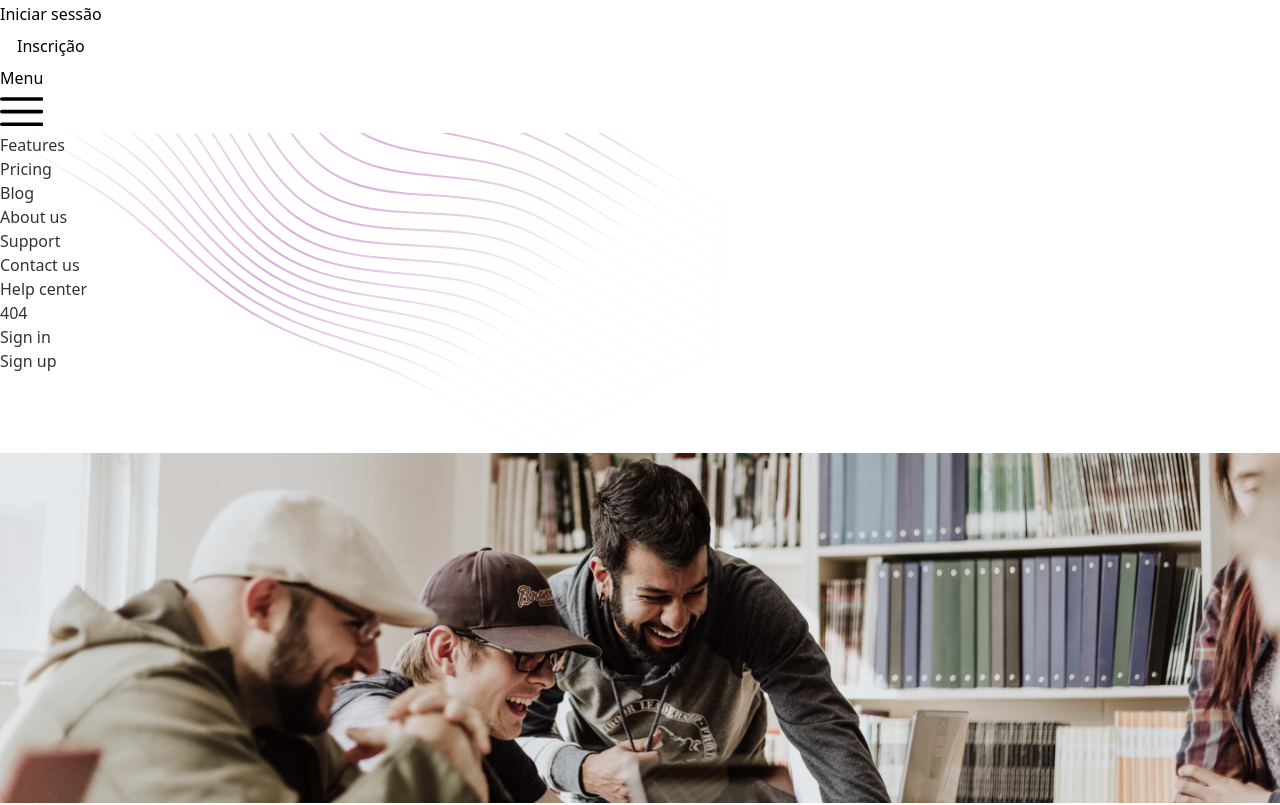
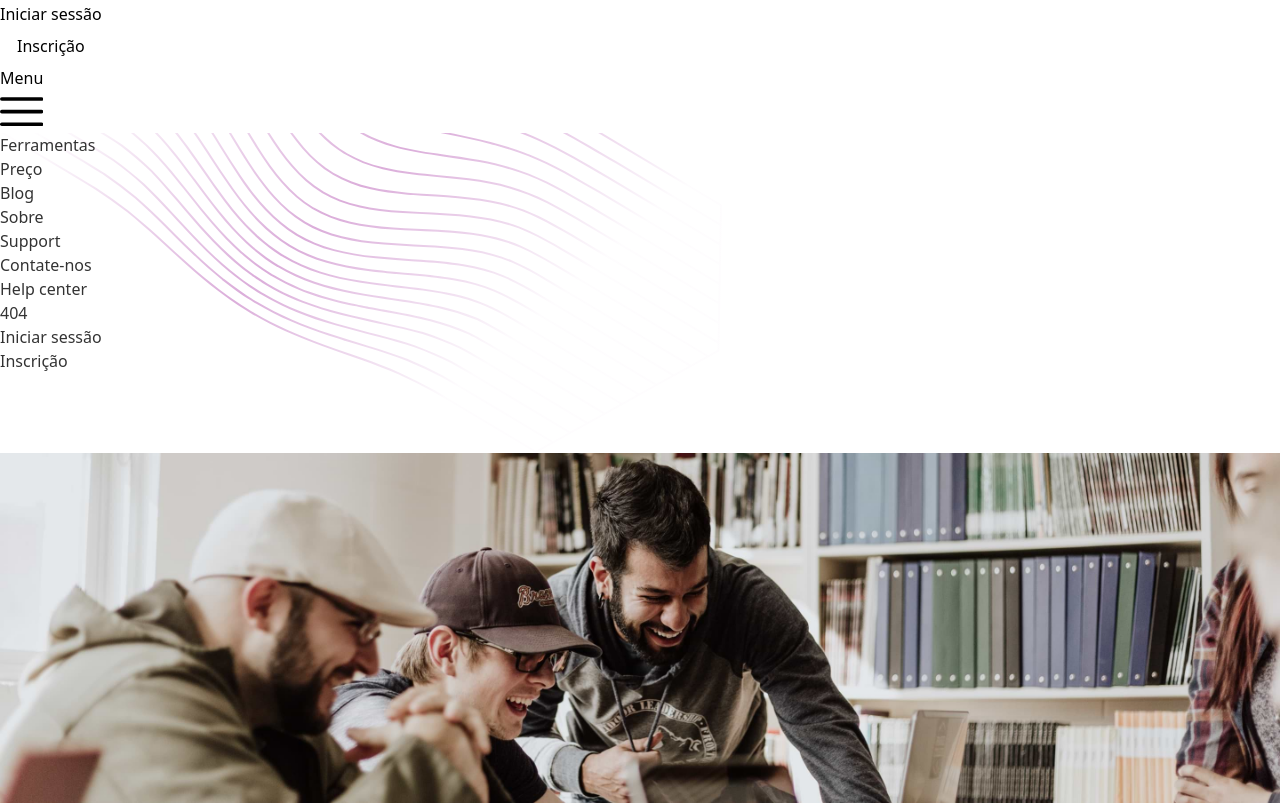
Before and after one commit to vinicio-mendes/landing-temp, a React (Vite) app: page /about in a window 1280 px wide. Shown: the part 1480-2285 px from the top of the page. Built offline with nearby package versions, Linux system fonts and the light colour scheme.

Commit message:
Arrumei texto e menu moblie

```diff
--- a/src/partials/Clients.jsx
+++ b/src/partials/Clients.jsx
@@ -8,20 +8,19 @@ function Clients() {
       <div className=" max-w-6xl mx-auto px-4 sm:px-6">
         <div className=" py-12 md:py-20 border-t border-gray-800">
           {/* Section header */}
-          <div className=" max-w-3xl mx-auto text-center pb-12 md:pb-16">
-            <div className="flex flex-row  items-center   text-magenta-100">
-              <h1 className="h2 mb-4 mr-3 ">Somos</h1>
+          <div className=" max-w-3xl mx-auto text-center ">
+            <div className="  fill-current flex text-magenta-100">
+              <h1 className="h2 mb-4  ">Somos</h1>
 
               <Link
                 to="https://www.linkedin.com/pulse/nguzu-project-como-criamos-e-concretizamos-tiago-cardoso/?originalSubdomain=pt"
-                className=" transition duration-150 ease-in-out"
-                aria-label="Nguzu"
+
               >
                 <img
+                  className=" fill-current m-auto transition duration-150 ease-in-out"
                   src={NGUZU}
                   alt="NGUZU"
-                  height="500"
-                  width="150"
+
                  />
               </Link>
 
--- a/src/partials/Footer.jsx
+++ b/src/partials/Footer.jsx
@@ -100,7 +100,7 @@ function Footer() {
                       className="text-indico-100 hover:text-indico-300 transition duration-150 ease-in-out"
                       target="_blank"
                     >
-                      Nguzu
+                      Nguzu Project
                     </Link>
                   </li>
                 </ul>
--- a/src/partials/Header.jsx
+++ b/src/partials/Header.jsx
@@ -178,7 +178,7 @@ function Header() {
                     to="/404"
                     className="flex text-white-100 hover:text-indico-600 py-2"
                   >
-                    Features
+                    Ferramentas
                   </Link>
                 </li>
                 <li>
@@ -186,7 +186,7 @@ function Header() {
                     to="/pricing"
                     className="flex text-white-100 hover:text-indico-600 py-2"
                   >
-                    Pricing
+                    Preço
                   </Link>
                 </li>
                 <li>
@@ -202,7 +202,7 @@ function Header() {
                     to="/about"
                     className="flex text-white-100 hover:text-indico-600 py-2"
                   >
-                    About us
+                    Sobre
                   </Link>
                 </li>
                 <li className="py-2 my-2 border-t border-b border-white-100">
@@ -213,7 +213,7 @@ function Header() {
                         to="/404"
                         className="text-sm flex font-medium text-white-100 hover:text-indico-600 py-2 "
                       >
-                        Contact us
+                        Contate-nos
                       </Link>
                     </li>
                     <li>
@@ -239,7 +239,7 @@ function Header() {
                     to="/signin"
                     className="flex font-medium w-full text-white-100 hover:text-white-300 py-2 justify-center"
                   >
-                    Sign in
+                    Iniciar sessão
                   </Link>
                 </li>
                 <li>
@@ -247,7 +247,7 @@ function Header() {
                     to="/signup"
                     className="font-medium w-full inline-flex items-center justify-center border border-transparent px-4 py-2 my-2 rounded-sm text-white-100 bg-magenta-100 hover:bg-white-300 transition duration-150 ease-in-out"
                   >
-                    Sign up
+                    Inscrição
                   </Link>
                 </li>
               </ul>
--- a/src/partials/Timeline.jsx
+++ b/src/partials/Timeline.jsx
@@ -8,7 +8,7 @@ function Timeline() {
           {/* Section header */}
           <div className="max-w-3xl mx-auto text-center pb-12 md:pb-20">
             <h2 className="h3 mb-4 text-magenta-100">
-              nunca conformados com a realidade ao seu redor, sempre atrás de
+              Nunca conformados com a realidade ao seu redor, sempre atrás de
               melhorar a vida de outras pessoas e unidos pelo espírito
               empreendedor{' '}
             </h2>
```
